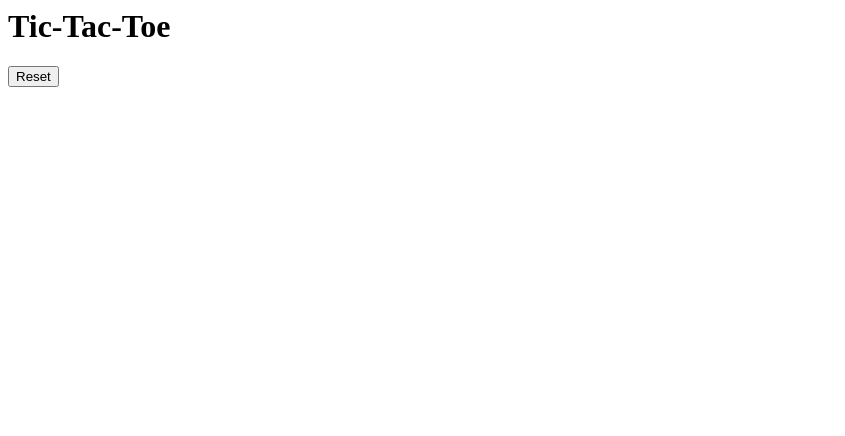
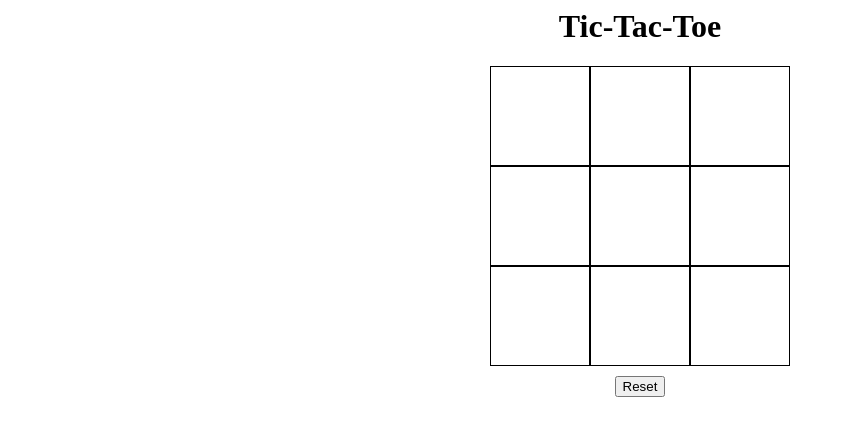
Before and after one commit to BoardwalkLord/tictactoe, a plain HTML site: page index.html in a window 1280 px wide. Shown: the whole page, without its empty margins (0-845 px from the left). Drawn offline with Linux system fonts and the light colour scheme; the site is published under a folder, as on GitHub Pages, so addresses that start at the root find nothing.

Commit message:
Update index.html

```diff
--- a/index.html
+++ b/index.html
@@ -1,7 +1,7 @@
 <html>
 <head>
     <title>Tic-Tac-Toe</title>
-    <link rel="STYLESHEET" href="/style.css">
+    <link rel="STYLESHEET" href="style.css">
 </head>
 <body>
     <div id="container">
```
